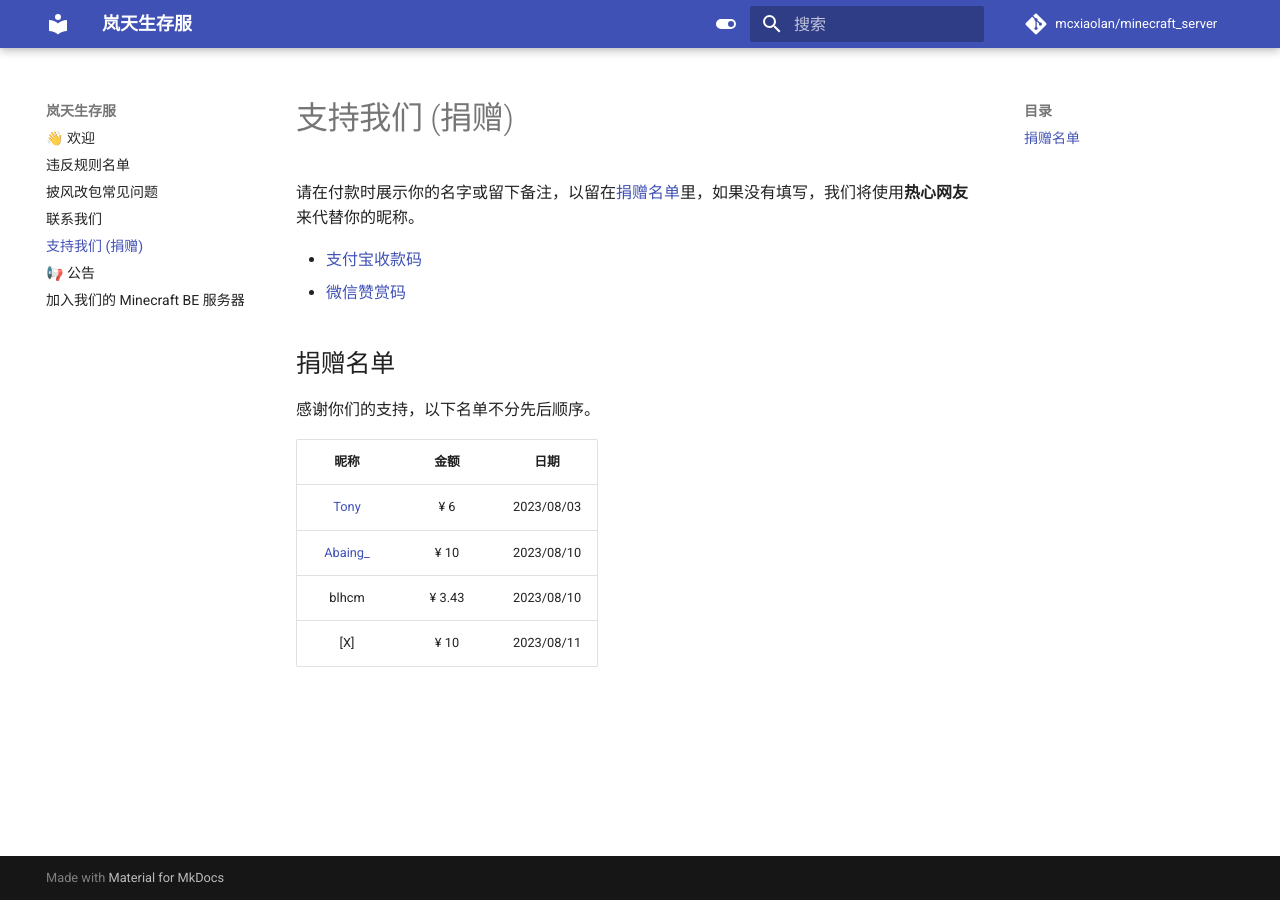
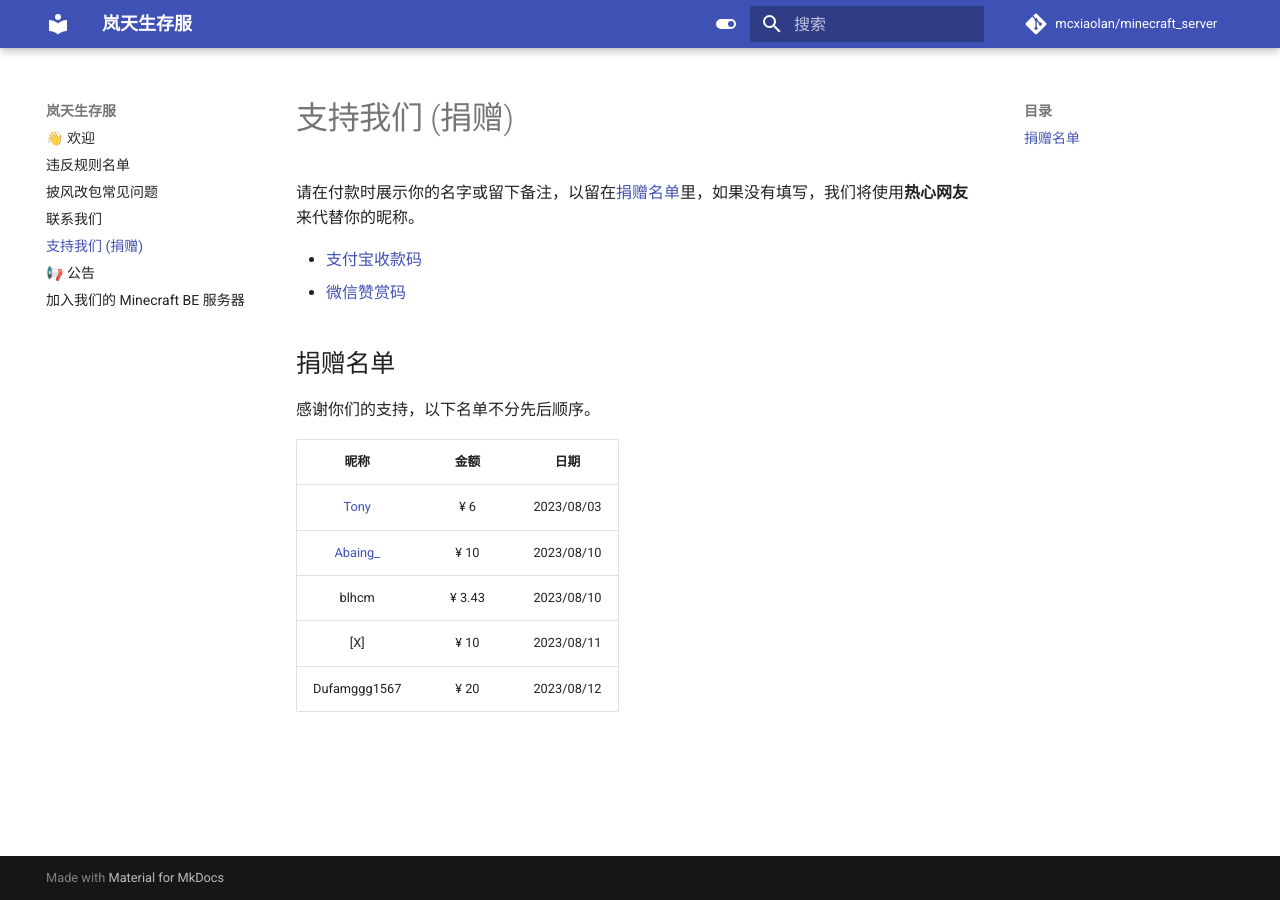
Before and after one commit to mcxiaolan/minecraft_server, an MkDocs documentation site: the page built from docs/donate.md, in a window 1280 px wide. Built offline with MkDocs 1.6.1 and Material for MkDocs 9.7.7, drawn with Linux system fonts in a browser that asks for light colours; comment, search, counter and statistics services are not loaded.

Commit message:
Update donate.md

```diff
--- a/docs/donate.md
+++ b/docs/donate.md
@@ -13,3 +13,4 @@
 | [Abaing_](https://abaing.com) | ¥ 10 | 2023/08/10 |
 | blhcm | ¥ 3.43 | 2023/08/10 |
 | \[X\] | ¥ 10 | 2023/08/11 |
+| Dufamggg1567 | ¥ 20 | 2023/08/12 |
```
